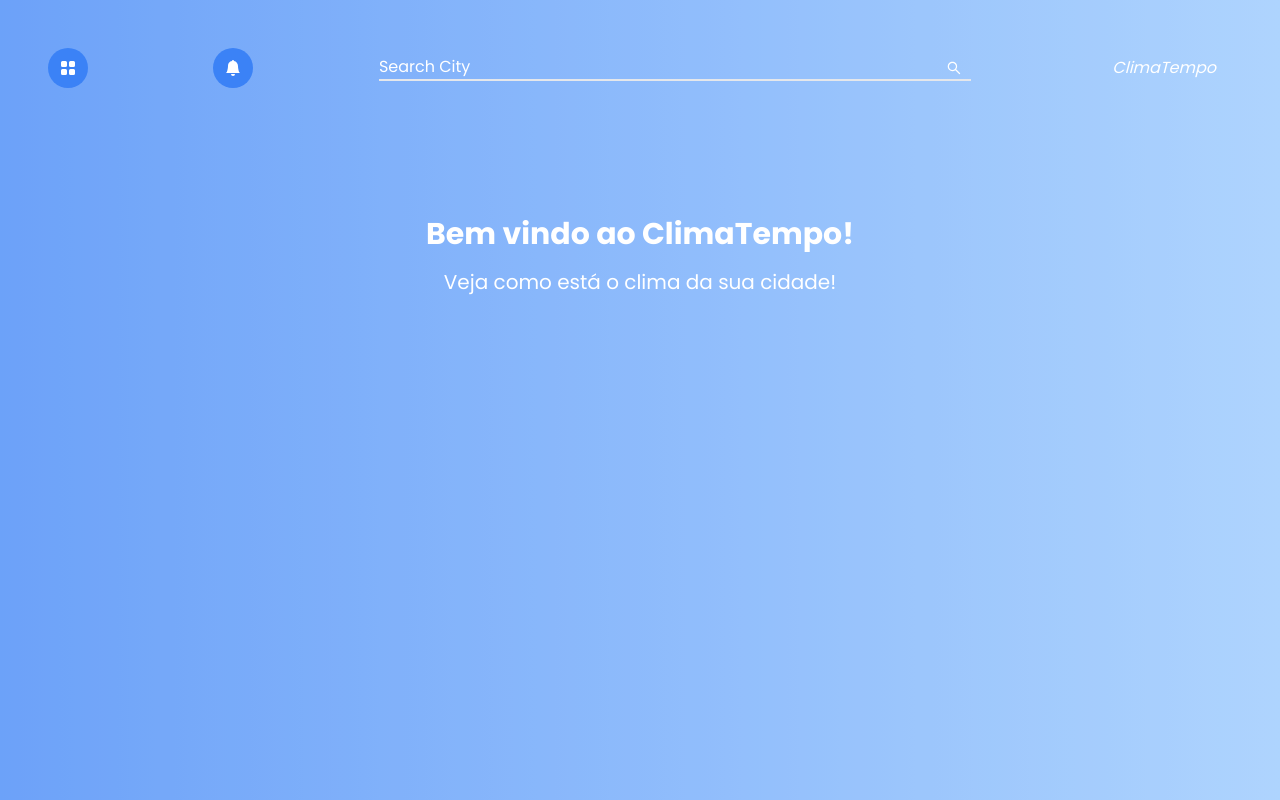
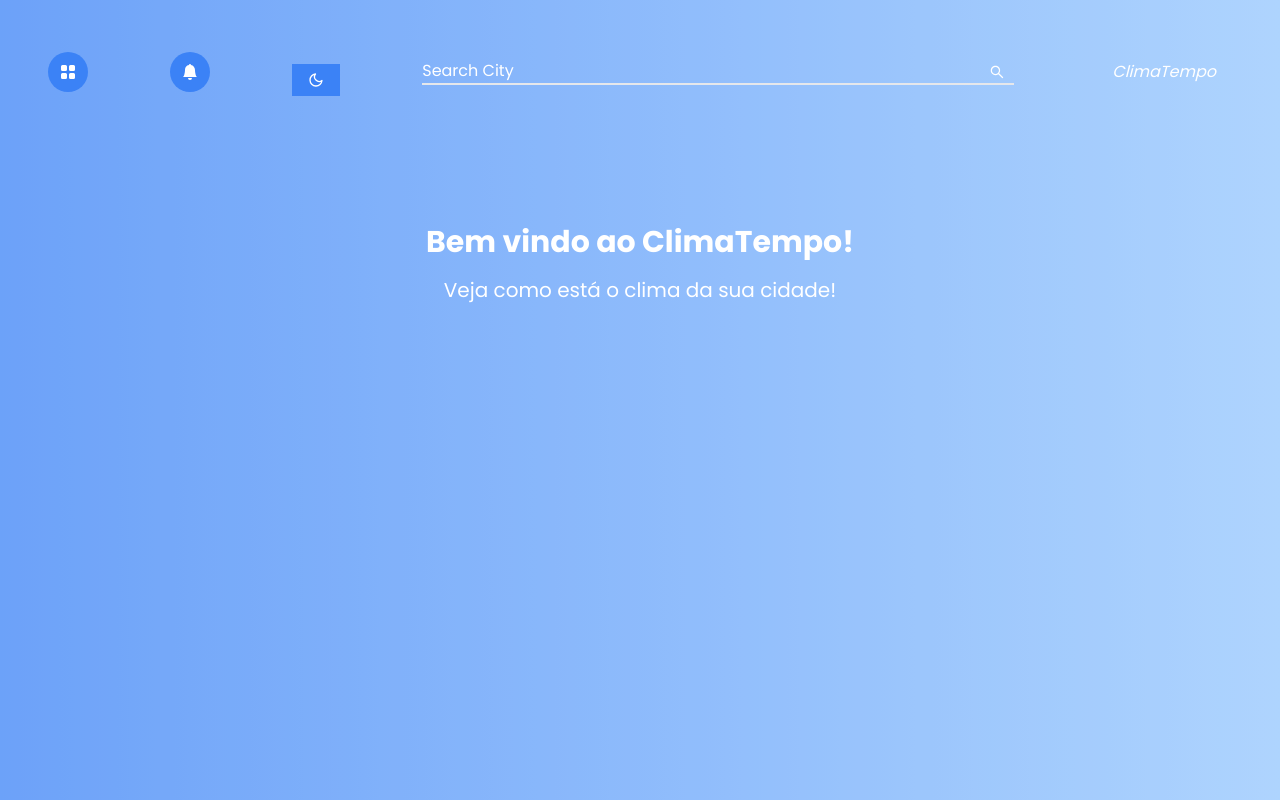
Before and after one commit to andersonDnz/WeatherSearch, a Next.js app: page / in a window 1280 px wide. Shown: the top 800 px of the page. Built offline with nearby package versions, Linux system fonts and the light colour scheme.

Commit message:
Feat: Criando o componente DarkMode

```diff
--- /dev/null
+++ b/app/components/darkMode/index.tsx
@@ -0,0 +1,27 @@
+import { FiSun, FiMoon } from "react-icons/fi";
+
+
+import React, { useState } from 'react';
+
+const DarkMode = () => {
+  const [isDarkMode, setIsDarkMode] = useState(false);
+
+  const toggleDarkMode = () => {
+    setIsDarkMode(!isDarkMode);
+  };
+
+  return (
+    <div className={`App ${isDarkMode ? 'dark' : ''}`}>
+
+      <button
+        className="bg-blue-500 text-white px-4 py-2 mt-4"
+        onClick={toggleDarkMode}
+      >
+        {isDarkMode ? <FiSun/> : <FiMoon/>}
+      </button>
+
+    </div>
+  );
+};
+
+export default DarkMode;
--- a/app/components/navbar/index.tsx
+++ b/app/components/navbar/index.tsx
@@ -8,6 +8,7 @@ import Details from "../details";
 import Input from "../input";
 import FillGrid from "../fillGrid";
 import Notifications from "../notification";
+import DarkMode from "../darkMode";
 
 <link rel="icon" href="/favicon.ico" sizes="any" />
 
@@ -85,13 +86,14 @@ const Navbar = () => {
         {/* INPUT AND LOGO*/}
         <div className="flex flex-col md:flex-row justify-between items-center p-12 ">
           <FillGrid />
-          <Notifications/>
+          <Notifications />
+
           <Input
             handleSearch={handleSearch}
             setLocation={setLocation}
             handleButtonClick={handleButtonClick}
           />
-
+              <DarkMode/>
           <h1 className="mb-8 md:mb-0 order-1 text-white py-2 px-4 round-xl italic ">
             ClimaTempo
           </h1>
--- a/app/components/weekForeCast/index.tsx
+++ b/app/components/weekForeCast/index.tsx
@@ -21,7 +21,7 @@ interface WeekForecastProps {
 const WeekForecast = ({ data }: WeekForecastProps) => {
   return (
     <div className="grid grid-col-2 sm:grid-cols-2 md:grid-cols-3 lg:grid-cols-7 gap-8 w-full">
-      {data.forecast.forecastday.map((day, index) => (
+      {data.forecast?.forecastday.map((day, index) => (
         <div
           key={index}
           className="bg-white/40 p-2 text-center rounded-lg flex flex-col items-center"
--- a/tailwind.config.ts
+++ b/tailwind.config.ts
@@ -8,6 +8,7 @@ const config: Config = {
   ],
   theme: {
     extend: {
+      darkMode: "className",
       backgroundImage: {
         'gradient-radial': 'radial-gradient(var(--tw-gradient-stops))',
         'gradient-conic':
```
